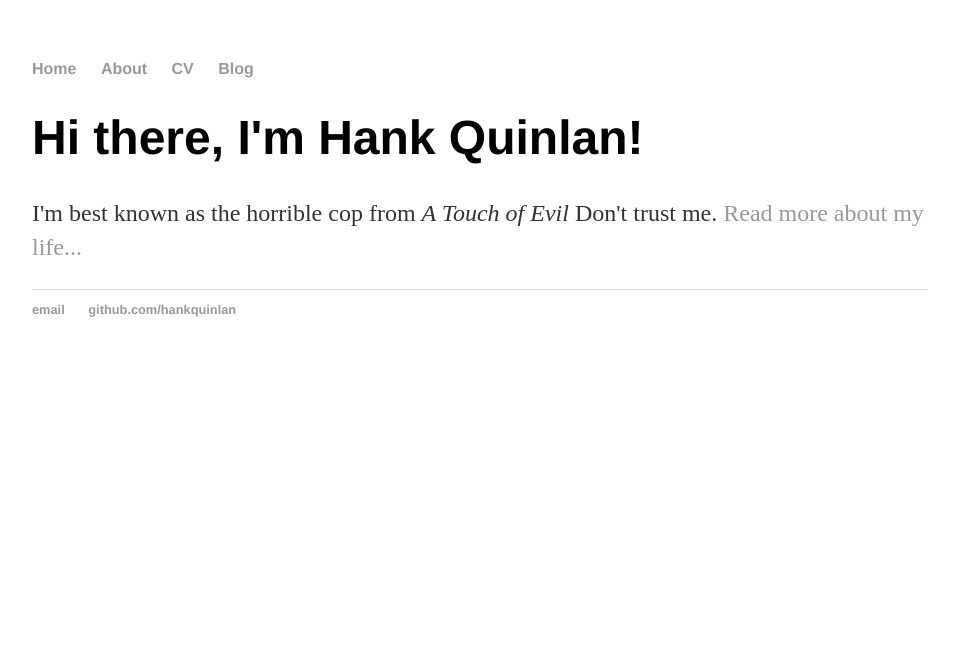
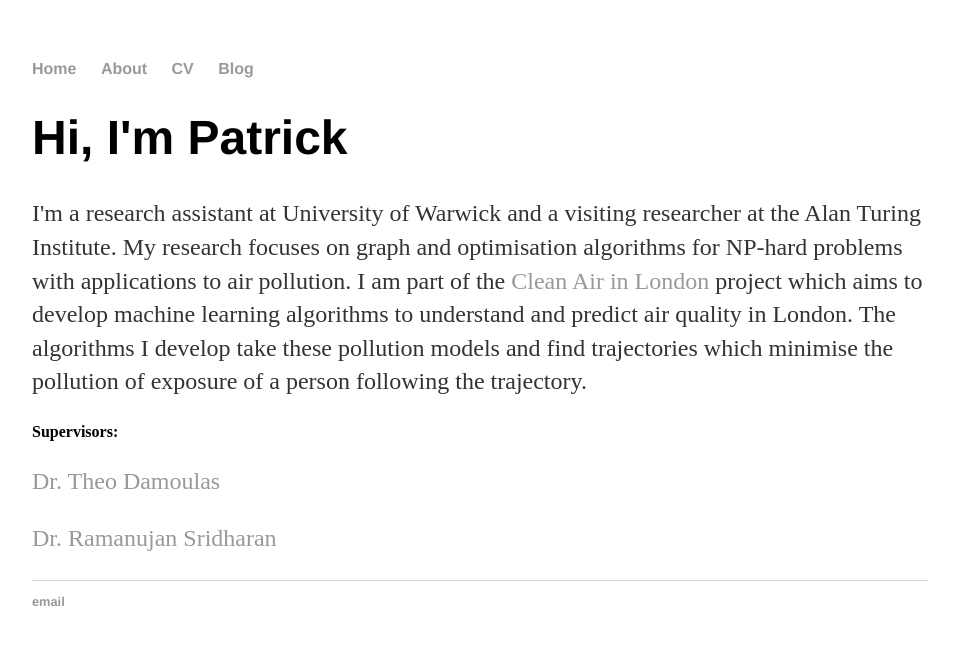
Before and after one commit to PatrickOHara/PatrickOHara.github.io, a Jekyll site: the page built from index.html, in a window 1280 px wide. Shown: the top 645 px of the page, without its empty margins (160-1115 px from the left). Built offline with Jekyll 4.4.1, drawn with Linux system fonts in a browser that asks for light colours.

Commit message:
Updated home page.

```diff
--- a/_layouts/default.html
+++ b/_layouts/default.html
@@ -21,8 +21,7 @@
 			</div><!-- /.container -->
 			<footer>
 	    		<ul>
-	        		<li><a href="mailto:hankquinlanhub@gmail.com">email</a></li>
-	        		<li><a href="https://github.com/hankquinlan">github.com/hankquinlan</a></li>
+	        		<li><a href="mailto:pohara@turing.ac.uk">email</a></li>
 				</ul>
 			</footer>
 		</body>
--- a/index.html
+++ b/index.html
@@ -1,8 +1,20 @@
 ---
 layout: default
-title: Hank Quinlan, Horrible Cop
+title: Patrick O'Hara
 ---
 <div class="blurb">
-	<h1>Hi there, I'm Hank Quinlan!</h1>
-	<p>I'm best known as the horrible cop from <em>A Touch of Evil</em> Don't trust me. <a href="/about">Read more about my life...</a></p>
+	<h1>Hi, I'm Patrick</h1>
+	<p>
+		I'm a research assistant at University of Warwick and a visiting researcher at the Alan Turing Institute.
+		My research focuses on graph and optimisation algorithms for NP-hard problems with applications to air pollution.
+		I am part of the <a href="https://www.turing.ac.uk/research/research-projects/clean-air-london">Clean Air in London</a> project which aims to develop machine learning algorithms to understand and predict air quality in London. The algorithms I develop take these pollution models and find trajectories which minimise the pollution of exposure of a person following the trajectory.
+	</p>
+
+	<h4>Supervisors:</h4>
+	<p>
+		<a href="https://warwick.ac.uk/fac/sci/dcs/people/theo_damoulas/">Dr. Theo Damoulas</a>
+	</p>
+	<p>
+		<a href="https://msramanujan.weebly.com">Dr. Ramanujan Sridharan</a>
+	</p>
 </div><!-- /.blurb -->
```
